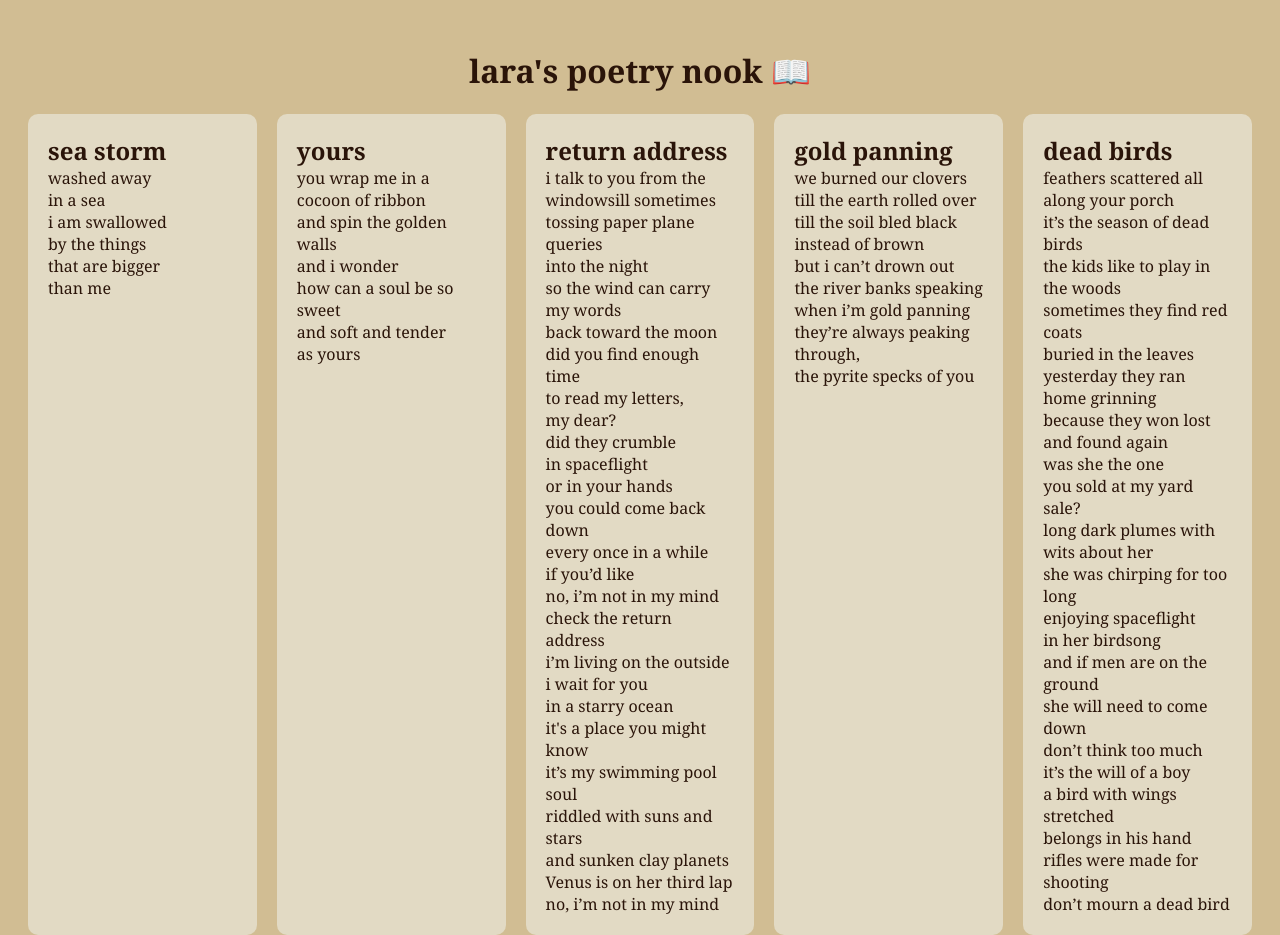
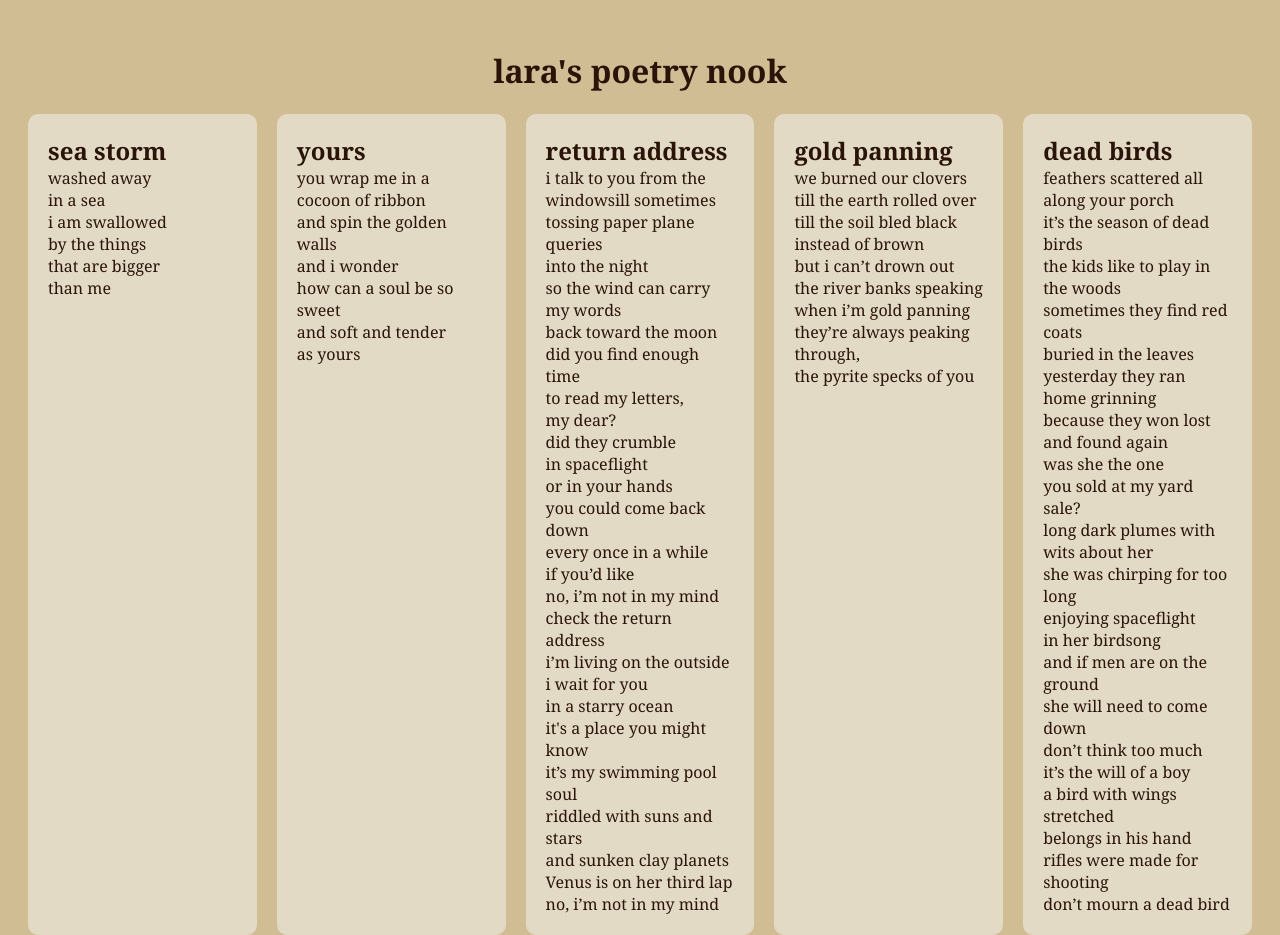
Before and after one commit to larakaracasu/Poetry-Nook, a plain HTML site: page index.html in a window 1280 px wide. Shown: the top 935 px of the page. Drawn offline with Linux system fonts and the light colour scheme.

Commit message:
Fixed index.html.

```diff
--- a/index.html
+++ b/index.html
@@ -8,7 +8,7 @@
 </head>
 <body>
     <header>
-        <h1>lara's poetry nook 📖</h1>
+        <h1>lara's poetry nook</h1>
     </header>
     <main>
         <div class="grid-container" id="poemContainer">
```
